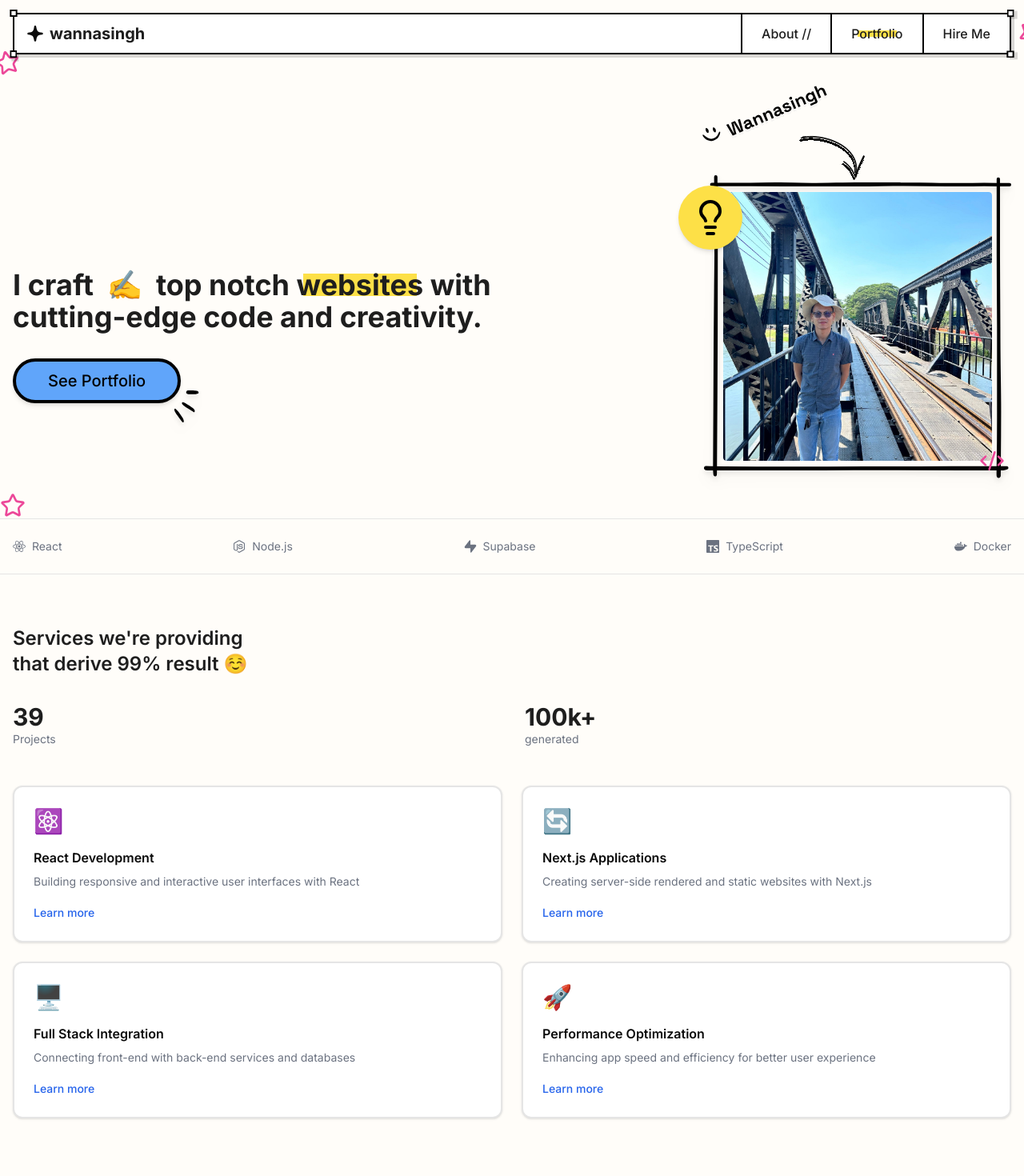
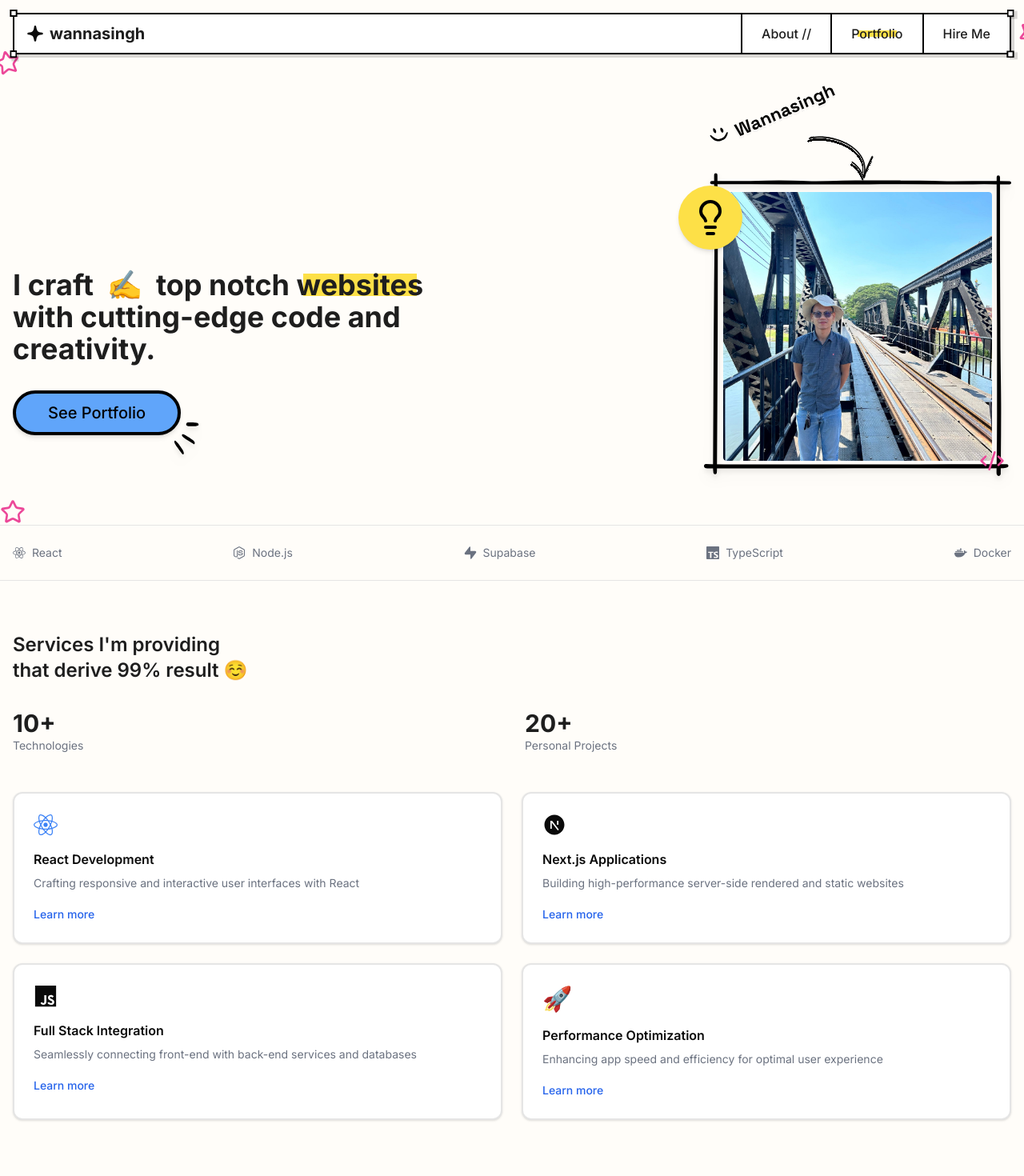
Before and after one commit to Wannasingh/wannasingh-portfolios, a Next.js app: page / in a window 1280 px wide. Shown: the top 1470 px of the page at 80% size. Built offline with nearby package versions, Linux system fonts and the light colour scheme.

Commit message:
Feat: Add tools bar

```diff
--- a/src/app/globals.css
+++ b/src/app/globals.css
@@ -65,5 +65,6 @@
   body {
     @apply bg-background text-foreground;
     font-feature-settings: "rlig" 1, "calt" 1;
+    overflow-x: hidden;
   }
 }
--- a/src/components/hero-section.tsx
+++ b/src/components/hero-section.tsx
@@ -2,11 +2,7 @@ import { Button } from "@/components/ui/button";
 import PictureProfile from "@/images/profile.jpg";
 import Image from "next/image";
 import Border from "../assets/Border.svg";
-import {
-  Star,
-  LightbulbIcon,
-  CodeXml,
-} from "lucide-react";
+import { Star, LightbulbIcon, CodeXml } from "lucide-react";
 import Frame13 from "../assets/Frame 13.svg";
 
 export default function HeroSection() {
@@ -35,6 +31,7 @@ export default function HeroSection() {
               websites
               <span className="absolute inset-2 bg-yellow-300 -z-10"></span>
             </span>{" "}
+            <br />
             <span>with cutting-edge code and creativity.</span>
           </h1>
 
@@ -59,11 +56,12 @@ export default function HeroSection() {
         <div className="relative w-72 h-72 md:w-96 md:h-96 mt-20 md:mt-10">
           <div className="absolute -top-28 right-20 md:right-36 z-10">
             <svg
-              width="260"
-              height="150"
+              width="100%"
+              height="auto"
               viewBox="0 0 310 195"
               fill="none"
               xmlns="http://www.w3.org/2000/svg"
+              className="max-w-full"
             >
               <g clipPath="url(#clip0_1_972)">
                 <g filter="url(#filter0_d_1_972)">
@@ -183,7 +181,7 @@ export default function HeroSection() {
             alt="Decorative border"
             width={384}
             height={384}
-            className="absolute inset-0 w-full h-full filter drop-shadow-lg"
+            className="absolute inset-0 w-full h-auto filter drop-shadow-lg"
           />
 
           {/* Image container */}
--- a/src/components/services-section.tsx
+++ b/src/components/services-section.tsx
@@ -1,32 +1,39 @@
 import { Card, CardContent } from "@/components/ui/card";
 import Link from "next/link";
+import { RiNextjsFill } from "react-icons/ri";
+import { FaReact } from "react-icons/fa";
+import { IoLogoJavascript } from "react-icons/io5";
 
 export default function ServicesSection() {
   const stats = [
-    { number: "39", label: "Projects" },
-    { number: "100k+", label: "generated" },
+    { number: "10+", label: "Technologies" },
+    { number: "20+", label: "Personal Projects" },
   ];
 
   const services = [
     {
-      icon: "⚛️",
+      icon: <FaReact className="text-blue-500" />,
       title: "React Development",
-      description: "Building responsive and interactive user interfaces with React",
+      description:
+        "Crafting responsive and interactive user interfaces with React",
     },
     {
-      icon: "🔄",
+      icon: <RiNextjsFill />,
       title: "Next.js Applications",
-      description: "Creating server-side rendered and static websites with Next.js",
+      description:
+        "Building high-performance server-side rendered and static websites",
     },
     {
-      icon: "🖥️",
+      icon: <IoLogoJavascript />,
       title: "Full Stack Integration",
-      description: "Connecting front-end with back-end services and databases",
+      description:
+        "Seamlessly connecting front-end with back-end services and databases",
     },
     {
       icon: "🚀",
       title: "Performance Optimization",
-      description: "Enhancing app speed and efficiency for better user experience",
+      description:
+        "Enhancing app speed and efficiency for optimal user experience",
     },
   ];
 
@@ -34,7 +41,7 @@ export default function ServicesSection() {
     <section className="py-16">
       <div className="container mx-auto px-4">
         <h2 className="text-2xl font-semibold mb-8">
-          Services we&apos;re providing
+          Services I&apos;m providing
           <br />
           that derive 99% result ☺️
         </h2>
--- a/src/components/tools-section.tsx
+++ b/src/components/tools-section.tsx
@@ -1,5 +1,5 @@
 import { FaReact, FaDocker, FaNodeJs, } from "react-icons/fa";
-import { SiMongodb, SiTypescript } from "react-icons/si";
+import { SiTypescript } from "react-icons/si";
 import { RiSupabaseFill } from "react-icons/ri";
 
 export default function ToolsSection() {
```
